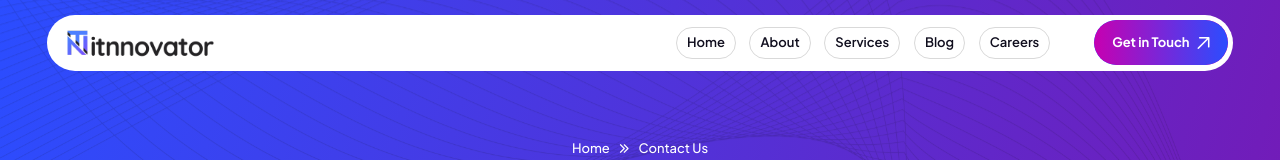
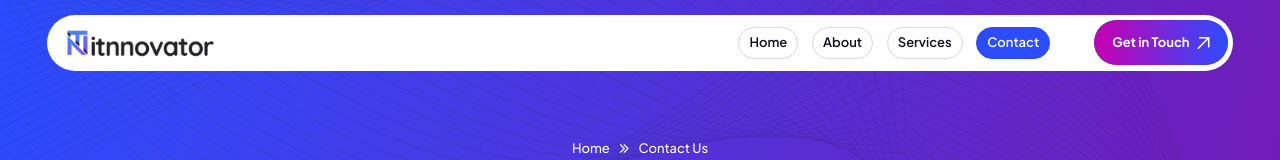
Before and after one commit to ITnnovator/ITnnovator.com, a Next.js app: page /contact in a window 1280 px wide. Shown: the top 160 px of the page. Built offline with nearby package versions, Linux system fonts and the light colour scheme.

Commit message:
Update Header.jsx

```diff
--- a/components/Header.jsx
+++ b/components/Header.jsx
@@ -669,7 +669,7 @@ export default function Header() {
                       </div>
                     </div>
                   </div>
-                  <Link
+                  {/* <Link
                     href="/blog"
                     className={isActive("/blog") ? "active" : ""}
                   >
@@ -681,9 +681,11 @@ export default function Header() {
                   >
                     Careers
                   </Link>
+                  */}
                   <Link
                     href="/contact"
-                    className={`${isActive("/contact") ? "active" : ""} d-lg-none `}
+                    // className={`${isActive("/contact") ? "active" : ""} d-lg-none `}
+                    className={`${isActive("/contact") ? "active" : ""} `}
                   >
                     Contact
                   </Link>
```
